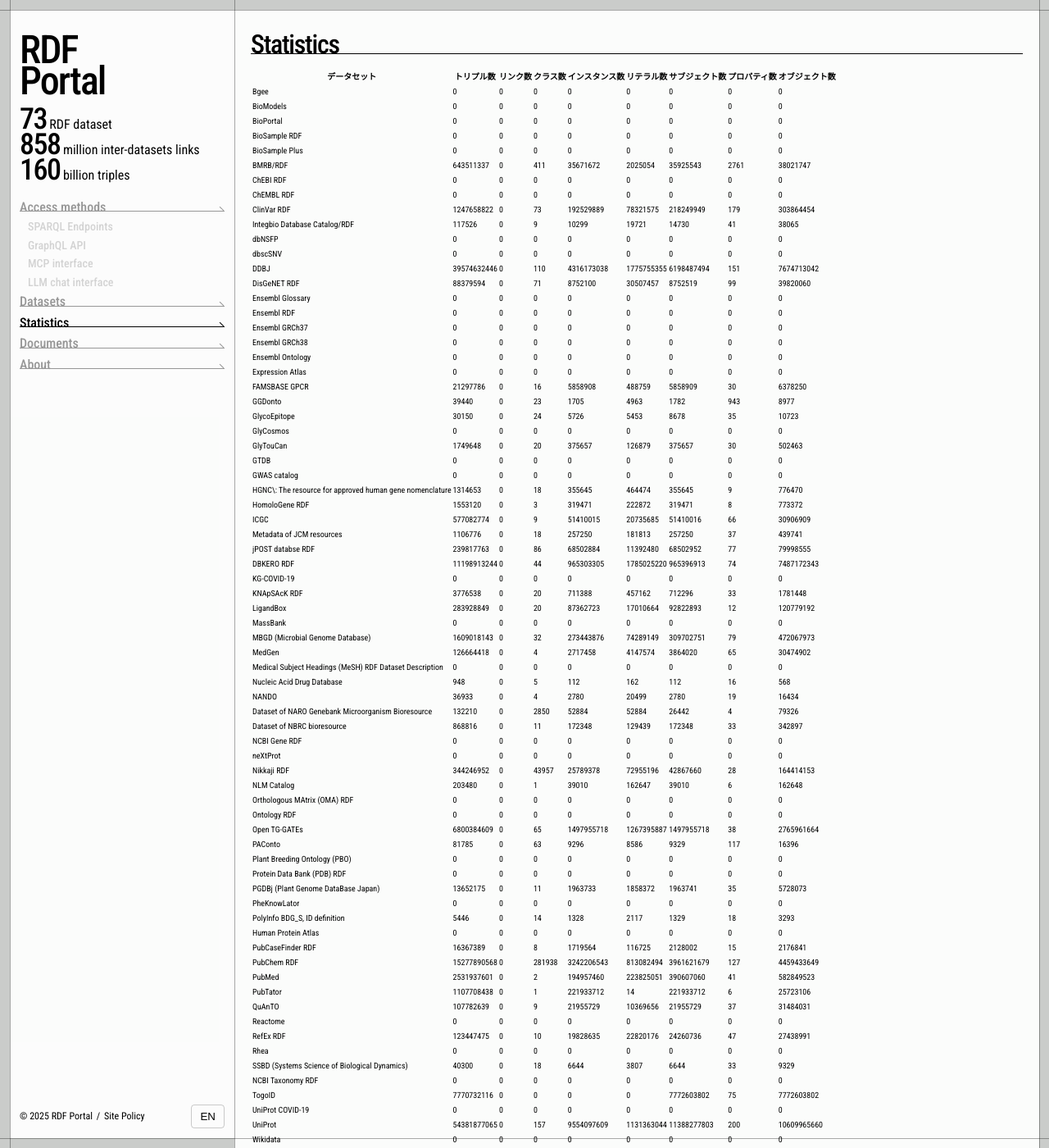
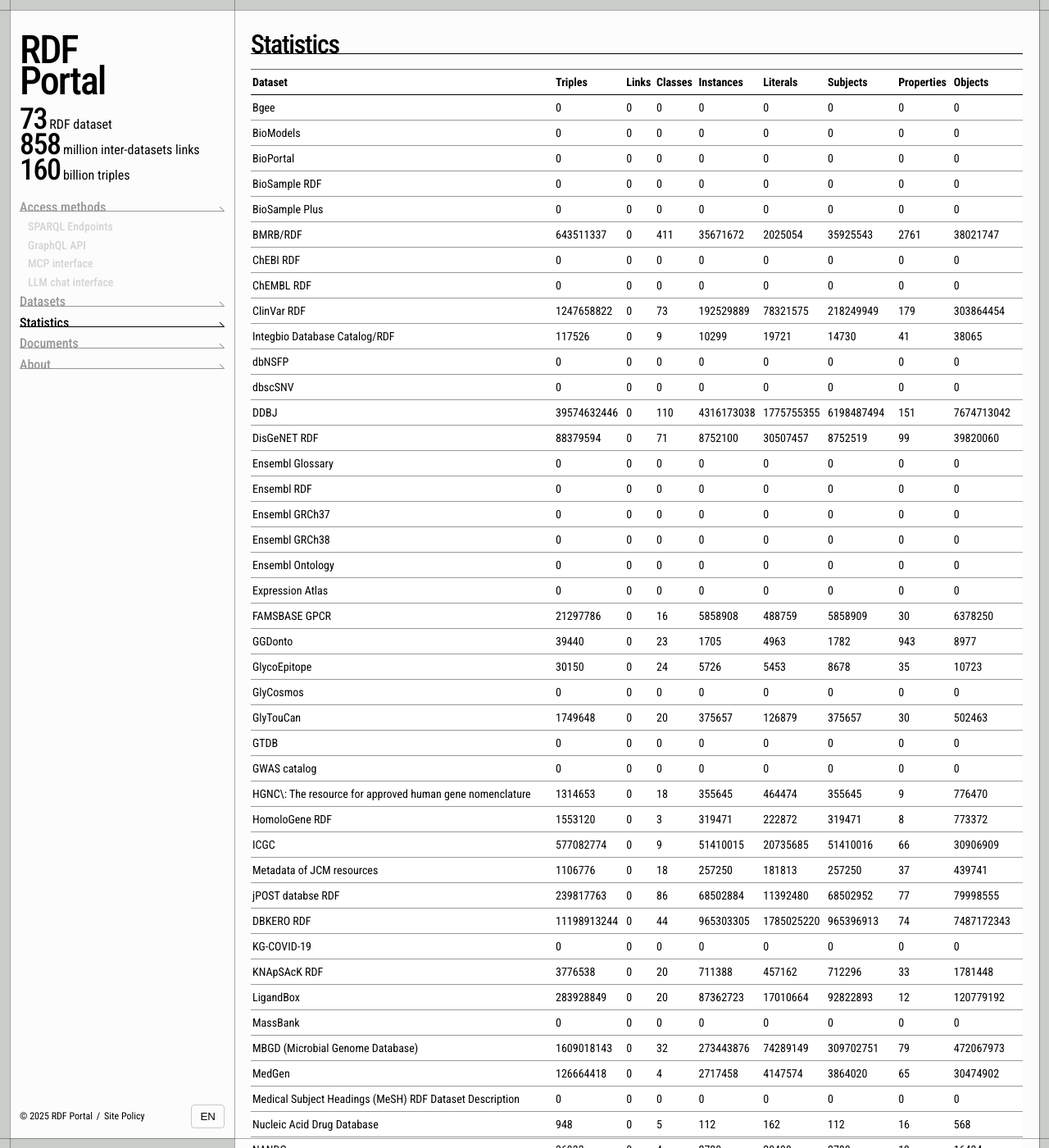
Before and after one commit to PENQEinc/rdf-portal-v2.github.io, a Jekyll site: the page built from statistics.md, in a window 1280 px wide and 1400 px high. Shown: the whole window at 82% size. Built offline with Jekyll 4.4.1, drawn with Linux system fonts in a browser that asks for light colours.

Commit message:
table style

```diff
--- /dev/null
+++ b/_sass/object/project/_StatisticsTableView.sass
@@ -0,0 +1,27 @@
+#StatisticsTableView
+  font-size: 14px
+  line-height: 1
+  white-space: nowrap
+  width: 100%
+  overflow: hidden
+  > .inner
+    overflow: scroll
+    > table
+      min-width: 100%
+      text-align: left
+      border-collapse: collapse
+      background: white
+      border-top: solid 1px #666
+      th, td
+        padding: 8px 2px
+      > thead
+        > tr
+          > th
+            cursor: pointer
+            border-bottom: solid 1px #000
+      > tbody
+        > tr
+          > td
+            border-bottom: solid 1px #999
+          &:hover
+            background-color: #f1f1f1
--- a/assets/css/main.sass
+++ b/assets/css/main.sass
@@ -26,6 +26,7 @@
 @import 'object/project/DatasetsListView'
 @import 'object/project/DatasetsSortFilterView'
 @import 'object/project/EndpointsListView'
+@import 'object/project/StatisticsTableView'
 @import 'object/project/TopPageTilingDatasetsView'
 
 // Object - Utility
--- a/statistics.md
+++ b/statistics.md
@@ -6,43 +6,44 @@ description: RDFデータセットの統計情報一覧
 permalink: /statistics/
 ---
 
-<table id="statistics-table">
-  <thead>
-    <tr>
-      <th data-sort="title">データセット</th>
-  <th data-sort="number_of_triples">トリプル数</th>
-  <th data-sort="number_of_links">リンク数</th>
-  <th data-sort="number_of_classes">クラス数</th>
-  <th data-sort="number_of_instances">インスタンス数</th>
-  <th data-sort="number_of_literals">リテラル数</th>
-  <th data-sort="number_of_subjects">サブジェクト数</th>
-  <th data-sort="number_of_properties">プロパティ数</th>
-  <th data-sort="number_of_objects">オブジェクト数</th>
-      <!-- 必要な統計項目を追加 -->
-    </tr>
-  </thead>
-  <tbody>
-    {% for dataset in site.data.datasets %}
-      <tr>
-        <td data-key="title">{{ dataset.title }}</td>
-  <td data-key="number_of_triples">{{ dataset.statistics.number_of_triples }}</td>
-  <td data-key="number_of_links">{{ dataset.statistics.number_of_links }}</td>
-  <td data-key="number_of_classes">{{ dataset.statistics.number_of_classes }}</td>
-  <td data-key="number_of_instances">{{ dataset.statistics.number_of_instances }}</td>
-  <td data-key="number_of_literals">{{ dataset.statistics.number_of_literals }}</td>
-  <td data-key="number_of_subjects">{{ dataset.statistics.number_of_subjects }}</td>
-  <td data-key="number_of_properties">{{ dataset.statistics.number_of_properties }}</td>
-  <td data-key="number_of_objects">{{ dataset.statistics.number_of_objects }}</td>
-        <!-- 必要な統計項目を追加 -->
-      </tr>
-    {% endfor %}
-  </tbody>
-</table>
-
+<div id="StatisticsTableView">
+  <div class="inner">
+    <table>
+      <thead>
+        <tr>
+          <th data-sort="title">Dataset</th>
+          <th data-sort="number_of_triples">Triples</th>
+          <th data-sort="number_of_links">Links</th>
+          <th data-sort="number_of_classes">Classes</th>
+          <th data-sort="number_of_instances">Instances</th>
+          <th data-sort="number_of_literals">Literals</th>
+          <th data-sort="number_of_subjects">Subjects</th>
+          <th data-sort="number_of_properties">Properties</th>
+          <th data-sort="number_of_objects">Objects</th>
+        </tr>
+      </thead>
+      <tbody>
+        {% for dataset in site.data.datasets %}
+          <tr>
+            <td data-key="title">{{ dataset.title }}</td>
+            <td data-key="number_of_triples">{{ dataset.statistics.number_of_triples }}</td>
+            <td data-key="number_of_links">{{ dataset.statistics.number_of_links }}</td>
+            <td data-key="number_of_classes">{{ dataset.statistics.number_of_classes }}</td>
+            <td data-key="number_of_instances">{{ dataset.statistics.number_of_instances }}</td>
+            <td data-key="number_of_literals">{{ dataset.statistics.number_of_literals }}</td>
+            <td data-key="number_of_subjects">{{ dataset.statistics.number_of_subjects }}</td>
+            <td data-key="number_of_properties">{{ dataset.statistics.number_of_properties }}</td>
+            <td data-key="number_of_objects">{{ dataset.statistics.number_of_objects }}</td>
+          </tr>
+        {% endfor %}
+      </tbody>
+    </table>
+  </div>
+  </div>
 <script>
 // 簡易テーブルソート（数値・文字列対応）
 document.addEventListener('DOMContentLoaded', function() {
-  const table = document.getElementById('statistics-table');
+  const table = document.querySelector('#StatisticsTableView > .inner > table');
   if (!table) return;
   table.querySelectorAll('th[data-sort]').forEach(th => {
     th.addEventListener('click', function() {
```
